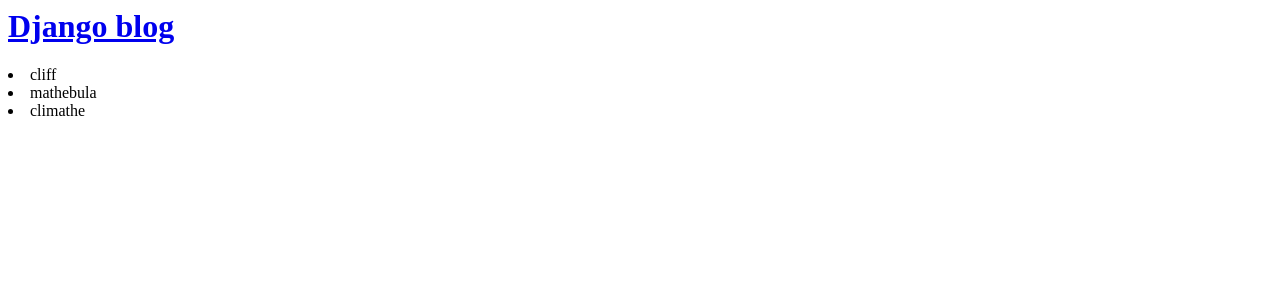
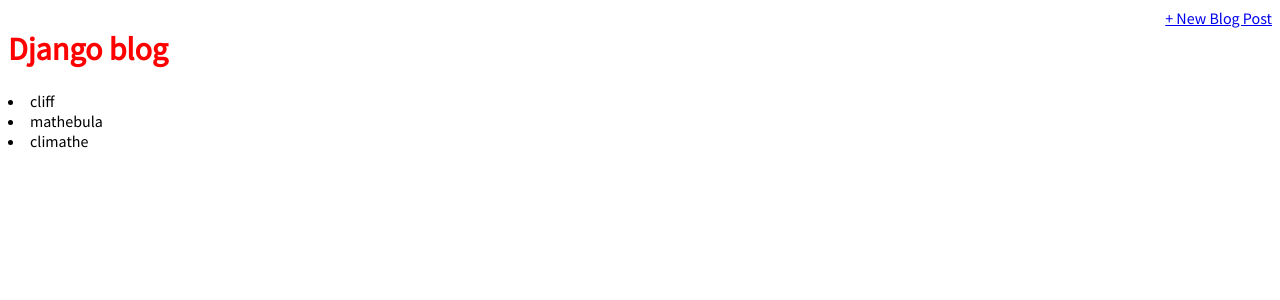
Before and after one commit to CliffMathebula/my_django_website, a Django app: page / in a window 1280 px wide. Shown: the top 300 px of the page. Run offline with Django 3.2, Linux system fonts and the light colour scheme; data comes from the database, SQL or seed files in the repository; parts of the project's set-up code (start-up, migrations or seed data) failed here and were passed over.

Commit message:
commit for git push

```diff
--- a/post/templates/base.html
+++ b/post/templates/base.html
@@ -1,18 +1,24 @@
+{% load static %}
 <html>
-
 <head>
 <title>Django blog</title>
+<link href="https://fonts.googleapis.com/css?family=Source+Sans+Pro:
+"
+rel="stylesheet">
+<link href="{% static 'css/base.css' %}" rel="stylesheet">
 </head>
-
 <body>
+<div>
 <header>
+<div class="nav-left">
 <h1><a href="{% url 'home' %}">Django blog</a></h1>
+</div>
+<div class="nav-right">
+<a href="{% url 'post_new' %}">+ New Blog Post</a>
+</div>
 </header>
-
-    <div>
 {% block content %}
 {% endblock content %}
 </div>
 </body>
-
 </html>
--- a/post/urls.py
+++ b/post/urls.py
@@ -1,7 +1,11 @@
 # post/urls.py
 from django.urls import path
 from .views import HomePageView
+from .views import UserCreateView
+from .views import UserDetailView
 
 urlpatterns = [
 path('', HomePageView.as_view(), name='home'),
+path('post/new/', UserCreateView.as_view(), name='post_new'), # new
+path('post/<int:pk>/', UserDetailView.as_view(), name='post_detail'),
 ]
--- /dev/null
+++ b/static/css/base.css
@@ -0,0 +1,46 @@
+header h1 a {
+    color: red;
+    }
+
+    body {
+        font-family: 'Source Sans Pro', sans-serif;
+        font-size:px;
+        }
+        header {
+        border-bottom: px solid;
+        margin-bottom: rem;
+        display  : flex;
+        }
+
+        header h1 a {
+        color: red;
+        ;
+
+        text-decoration: none;
+        }
+        .nav-left {
+        margin-right: auto;
+        }
+        .nav-right {
+        display: flex;
+        padding-top:rem;
+        }
+        .post-entry {
+        margin-bottom:rem;
+        }
+
+        .post-entry h2 {
+        margin:rem;
+        }
+        .post-entry h2 a,
+        .post-entry h2 a:visited {
+        color: blue;
+        text-decoration: none;
+        }
+        .post-entry p {
+        margin: bottom;
+        font-weight:bolder;
+        }
+        .post-entry h2 a:hover {
+        color: red;
+        }
```
Lines whose indentation alone changed are shown as unchanged.
